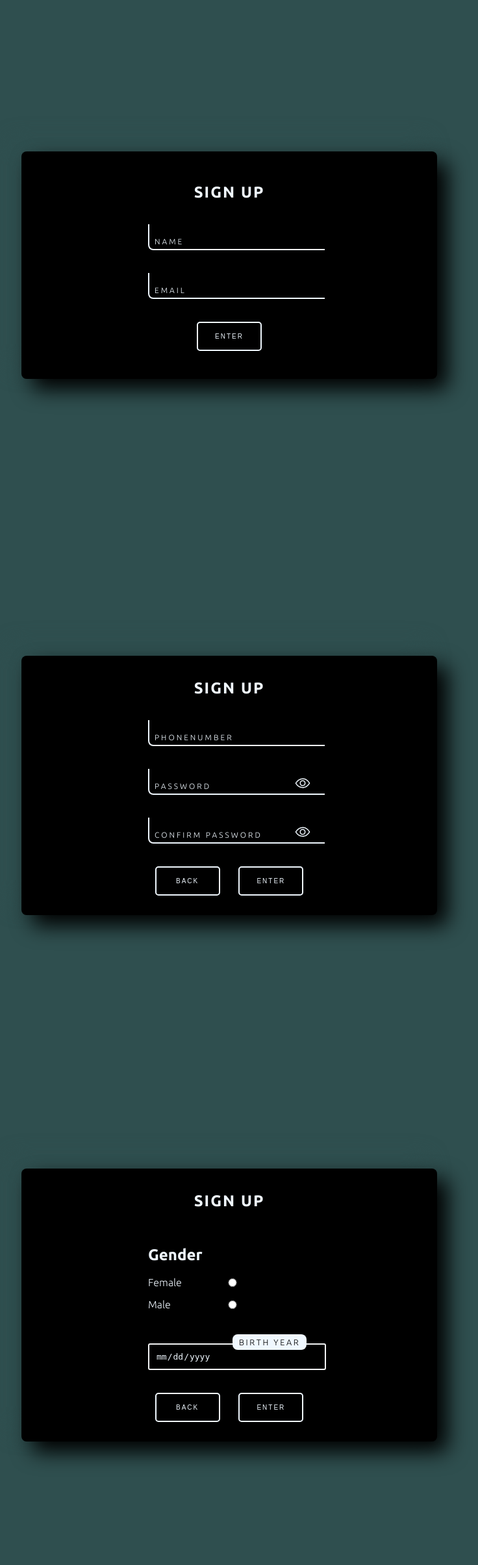
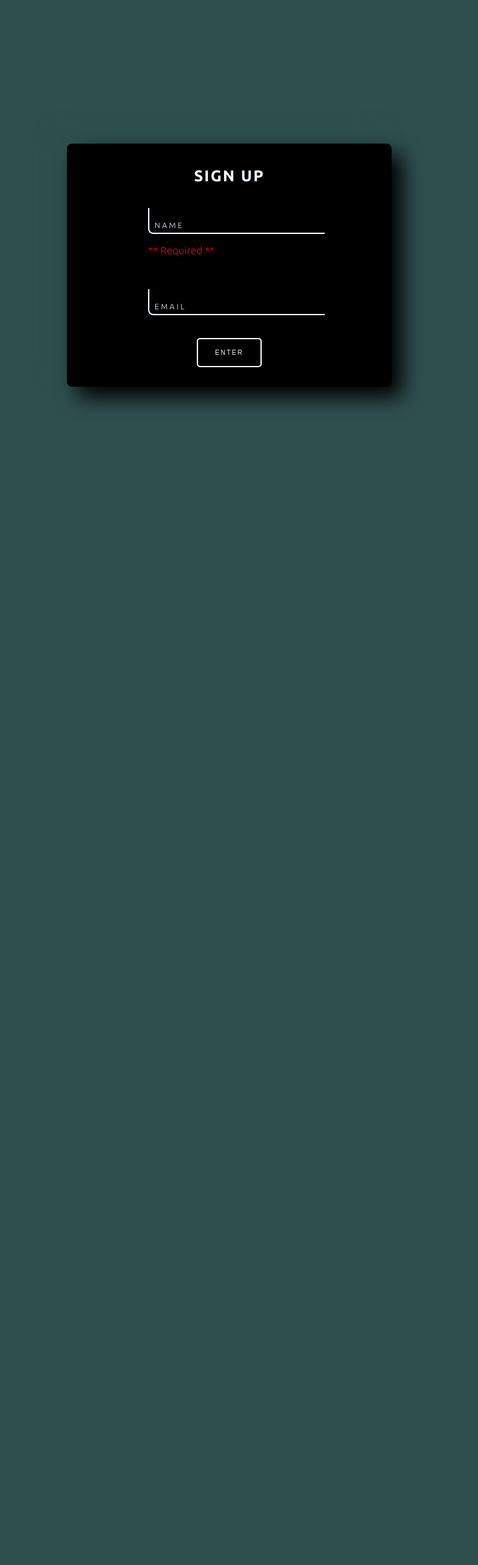
Before and after one commit to Gregory-Kimaru-K/LintonsLoyalty, a Django app: page / in a window 1280 px wide. Shown: the whole page at 65% size, without its empty margins (295-1031 px from the left). After the commit the page ends 627 px from the top, so only its background shows below. Run offline with Django 5.2, Linux system fonts and the light colour scheme.

Commit message:
UX Part 1 done

```diff
--- a/lintons/static/loguser/main.js
+++ b/lintons/static/loguser/main.js
@@ -24,7 +24,60 @@ pass_inputs.forEach(pass_input => {
 /**
  * ##########
  * ###############
- *
+ * UX and Form Submission
  * ###############
  * ##########
  */
+
+const forms = document.querySelectorAll('form');
+
+forms.forEach(form => {
+    const enter = form.querySelector('.enter');
+    const back = form.querySelector('.back');
+
+    enter.addEventListener('click', function(event){
+        event.preventDefault();
+        const inputs = form.querySelectorAll('input[required]');
+        let valid = true;
+
+        inputs.forEach(input => {
+            if (!input.checkValidity()) {  // Use built-in validity check
+                valid = false;
+                if (input.validity.typeMismatch) {
+                    alert(`The value for ${input.name} is not a valid ${input.type}`);
+                } else if (input.validity.valueMissing) {
+                    alert(`Please fill the ${input.name} field`);
+                } else if (input.validity.patternMismatch) {
+                    alert(`The value for ${input.name} does not match the expected pattern`);
+                }
+            }
+        });
+
+        if (valid) {
+            // Proceed to next form or save data
+            form.style.display = 'none';
+            const nextForm = form.nextElementSibling;
+            if (nextForm) {
+                nextForm.style.display = 'flex';
+            }
+        }
+    });
+
+    if (back) {
+        back.addEventListener('click', function(event){
+            event.preventDefault();
+            form.style.display = 'none';
+            const previousForm = form.previousElementSibling;
+            if (previousForm) {
+                previousForm.style.display = 'flex';
+            }
+        });
+    }
+});
+
+// Initially hide all forms except the first one
+forms.forEach((form, index) => {
+    if (index !== 0) {
+        form.style.display = 'none';
+    }
+});
--- a/lintons/static/loguser/styles.css
+++ b/lintons/static/loguser/styles.css
@@ -12,6 +12,8 @@
     --color3: #f2f3f4;
     --color4: #2f4f4f;
     --color5: rgba(0,0,0);
+    --color6: rgb(255,0,0);
+    --color7: rgb(0,255,0);
 }
 
 /*
@@ -25,6 +27,7 @@
 body {
     width: 100%;
     height: 100vh;
+    display: flex;
     background: var(--color4);
     color: var(--color1);
     overflow: hidden;
@@ -44,7 +47,7 @@ body {
 .first-form,
 .second-form,
 .third-form {
-    width: 100%;
+    min-width: 100vw;
     height: 100%;
     display: flex;
     align-items: center;
@@ -56,7 +59,7 @@ body {
     justify-content: center;
     align-items: center;
     min-height: 350px;
-    width: 50%;
+    min-width: 500px;
     flex-direction: column;
     gap: 35px;
     border-radius: 15px;
@@ -151,10 +154,11 @@ body {
 
 .buttons {
     display: flex;
-    gap: 1.8rem;
+    gap: 3.8rem;
 }
 
-.enter {
+.enter,
+.back {
     height: 45px;
     width: 100px;
     border-radius: 5px;
@@ -169,7 +173,8 @@ body {
     margin-bottom: 3em;
 }
 
-.enter:hover {
+.enter:hover,
+.back:hover {
     background-color: var(--color1);
     color: var(--color4);
 }
@@ -191,3 +196,7 @@ body {
     position: absolute;
     top: 0;
 }
+
+.feedrong {
+    color: var(--color6);
+}
--- a/lintons/templates/signup/signup.html
+++ b/lintons/templates/signup/signup.html
@@ -20,12 +20,15 @@
             <div class="inputBox1">
                 <input type="text" required="required">
                 <span class="user">Name</span>
+                <p class="feedrong">
+                    ** Required **
+                </p>
             </div>
-
             <div class="inputBox">
                 <input type="email" required="required">
                 <span>Email</span>
             </div>
+
             <button class="enter">Enter</button>
         </div>
     </form>
@@ -50,7 +53,7 @@
                 <span>Confirm Password</span>
             </div>
             <div class="buttons">
-                <button class="back enter">Back</button>
+                <button class="back">Back</button>
                 <button class="enter">Enter</button>
             </div>
         </div>
@@ -77,7 +80,7 @@
                 <span>Birth Year</span>
             </div>
             <div class="buttons">
-                <button class="back enter">Back</button>
+                <button class="back">Back</button>
                 <button class="enter">Enter</button>
             </div>
         </div>
```
